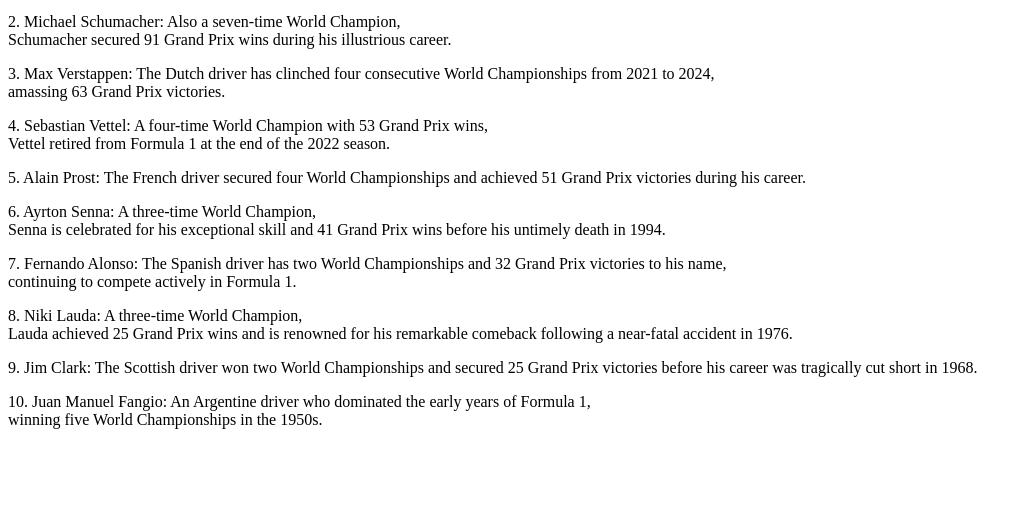
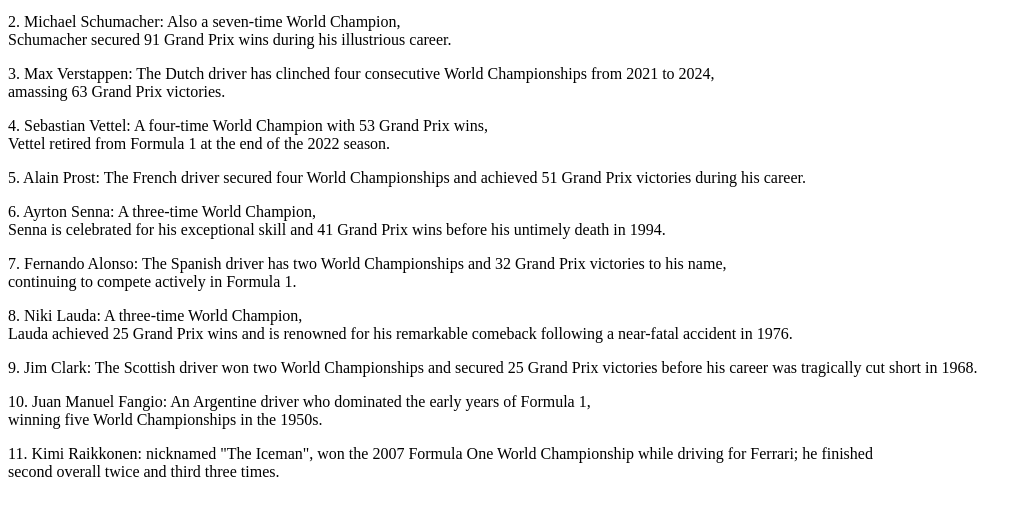
Before and after one commit to UserPlayer-ux/DevOpsProject, a plain HTML site: page index.html in a window 1280 px wide. Shown: the part 119-634 px from the top of the page, without its empty margins (0-1028 px from the left). Drawn offline with Linux system fonts and the light colour scheme.

Commit message:
Update index.html

```diff
--- a/index.html
+++ b/index.html
@@ -53,5 +53,9 @@
     <p>
         10. Juan Manuel Fangio: An Argentine driver who dominated the early years of Formula 1,<br> winning five World Championships in the 1950s. <br>
     </p>
+    <p>
+        11. Kimi Raikkonen: nicknamed "The Iceman",  won the 2007 Formula One World Championship while driving for Ferrari; he finished
+        <br>second overall twice and third three times. </br>
+    </p>
 </body>
 </html>
```
